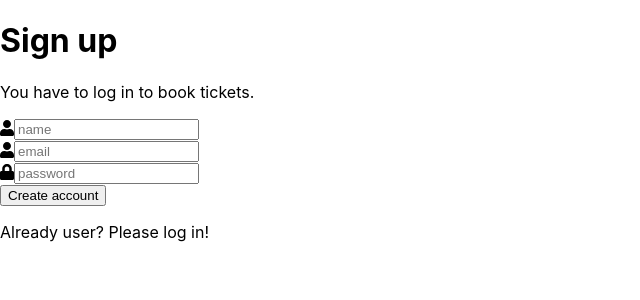
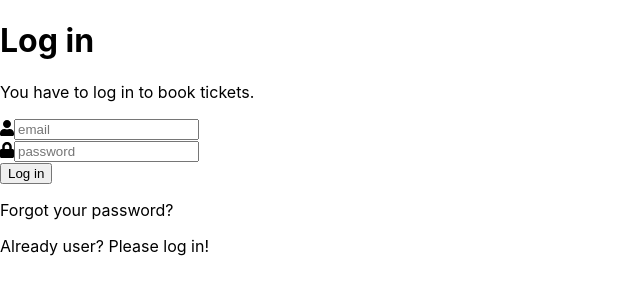
Before and after one commit to NervousNerve/filmvisarna-lewandowski, a React (Create React App) app: page / in a window 1280 px wide. Shown: the top 300 px of the page, without its empty margins (0-640 px from the left). Built offline with nearby package versions, Linux system fonts and the light colour scheme; no server answers.

Commit message:
Displaying login component first

```diff
--- a/src/components/Entry.js
+++ b/src/components/Entry.js
@@ -13,7 +13,7 @@ const Entry = () => {
 
   return (
     <div>
-      {menu ? <Login /> : <Register />}
+      {menu ? <Register /> : <Login />}
 
       <p onClick={() => toggleMenu()}>
         {message
```
